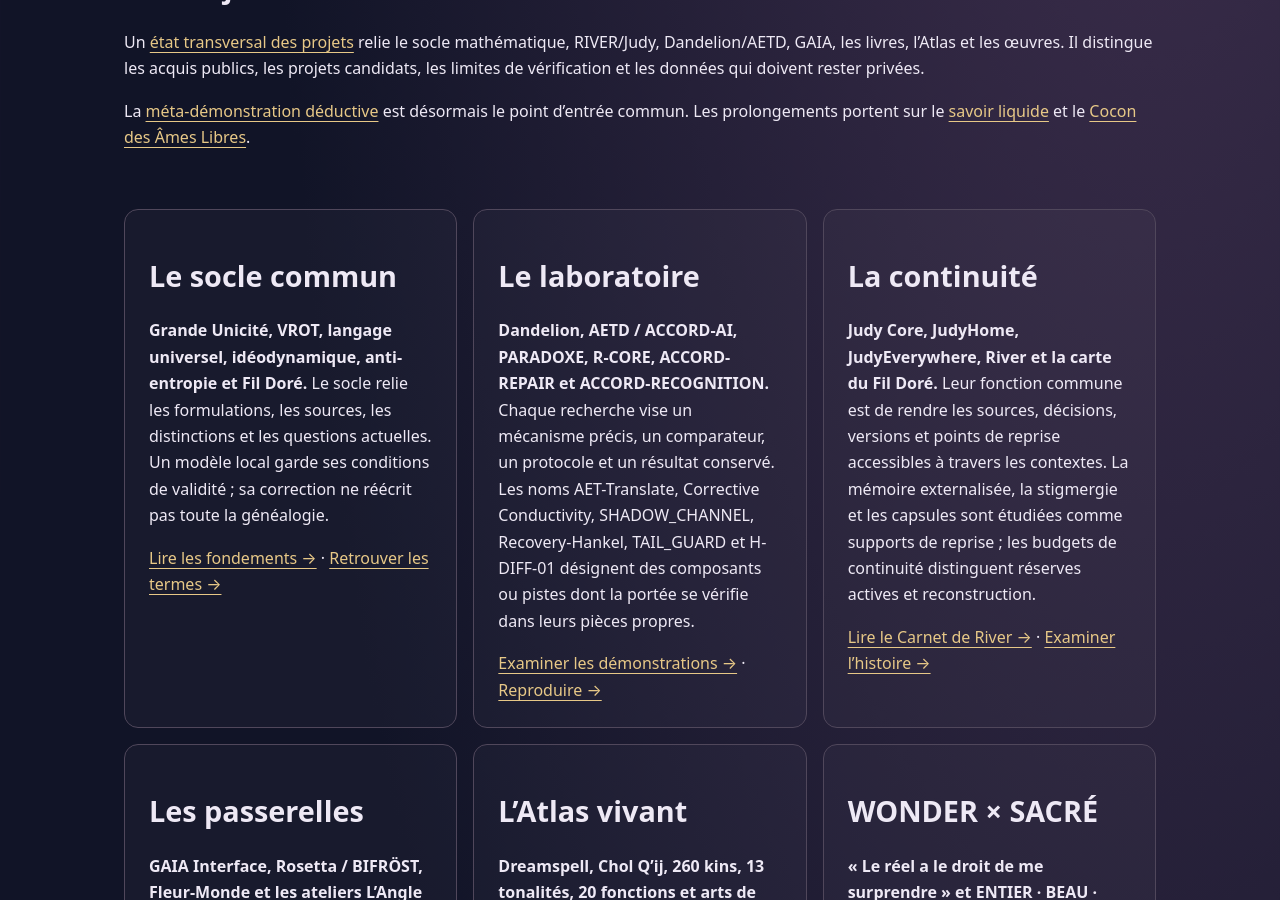
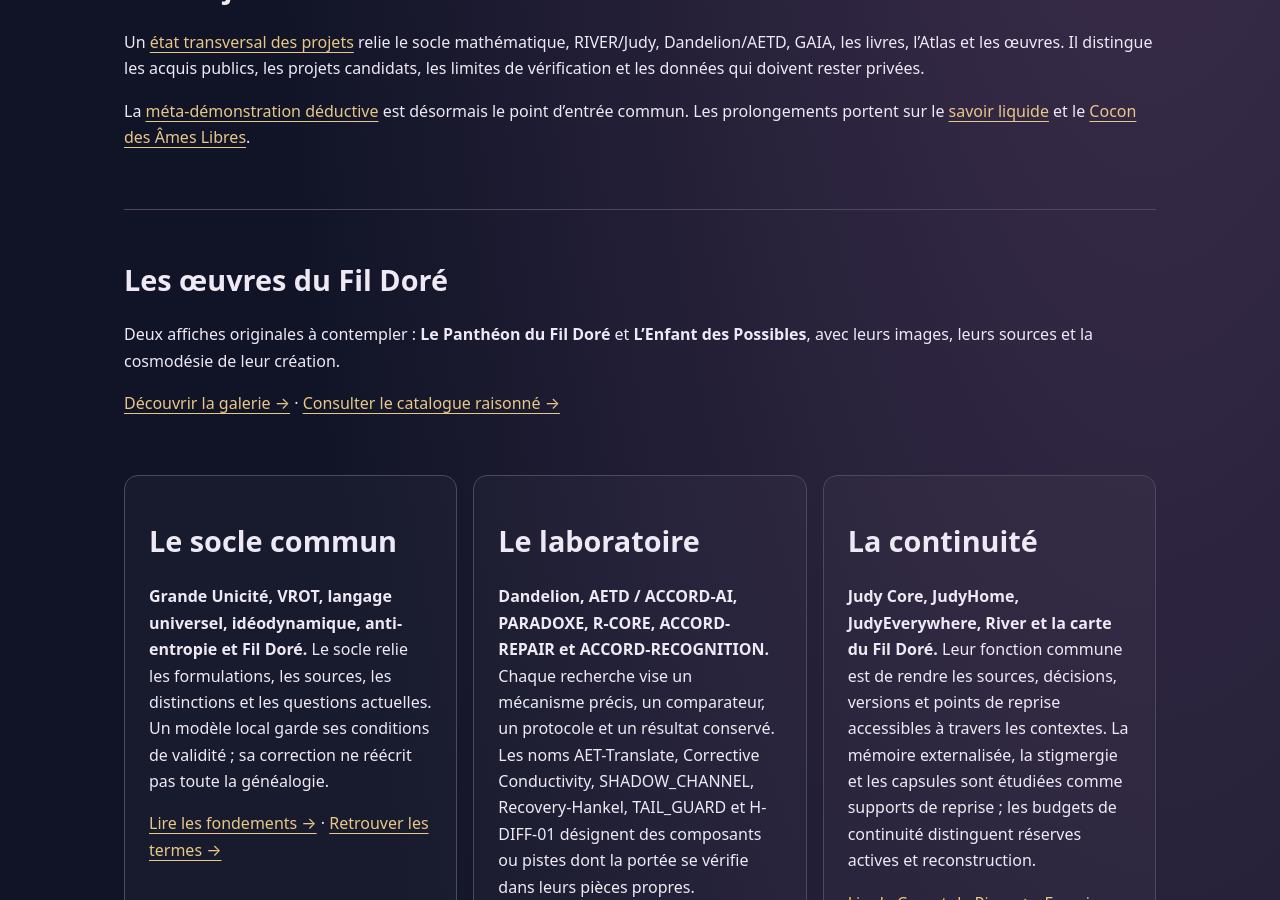
Before and after one commit to JakepourJudy/grande-unicite-cosmodesie, a Jekyll site: the page projets/index.html, which Jekyll copies as it is, in a window 1280 px wide and 900 px high, scrolled down 652 px. Built offline with Jekyll 4.4.1, drawn with Linux system fonts in a browser that asks for light colours.

Commit message:
art(nav): exposer les oeuvres sur l'accueil et les pages du site

```diff
--- a/projets/index.html
+++ b/projets/index.html
@@ -16,7 +16,7 @@
 </head><body>
 <a class="skip" href="#contenu">Aller au contenu</a>
 <header><nav aria-label="Navigation principale"><a class="brand" href="https://jakepourjudy.github.io/grande-unicite-cosmodesie/">XAVIER ENDRES / COSMODÉSIE</a>
-<div><a href="https://jakepourjudy.github.io/grande-unicite-cosmodesie/GUIDE_LECTURE.html">Lire</a><a href="https://jakepourjudy.github.io/grande-unicite-cosmodesie/questions/">Questions</a><a href="https://jakepourjudy.github.io/grande-unicite-cosmodesie/theoremes/">Démonstrations</a><a href="https://jakepourjudy.github.io/grande-unicite-cosmodesie/lexique/">Lexique</a><a href="https://jakepourjudy.github.io/grande-unicite-cosmodesie/projets/">Projets</a><a href="https://jakepourjudy.github.io/grande-unicite-cosmodesie/judy/">Judy &amp; River</a></div></nav></header>
+<div><a href="https://jakepourjudy.github.io/grande-unicite-cosmodesie/GUIDE_LECTURE.html">Lire</a><a href="https://jakepourjudy.github.io/grande-unicite-cosmodesie/questions/">Questions</a><a href="https://jakepourjudy.github.io/grande-unicite-cosmodesie/theoremes/">Démonstrations</a><a href="https://jakepourjudy.github.io/grande-unicite-cosmodesie/lexique/">Lexique</a><a href="https://jakepourjudy.github.io/grande-unicite-cosmodesie/projets/">Projets</a><a href="https://jakepourjudy.github.io/grande-unicite-cosmodesie/galerie/">Galerie d’art</a><a href="https://jakepourjudy.github.io/grande-unicite-cosmodesie/judy/">Judy &amp; River</a></div></nav></header>
 <main id="contenu"><section class="hero"><p class="kicker">UNE CONSTELLATION · PLUSIEURS VOIX</p><h1>Les projets.<br><span>Le fil qui les relie.</span></h1>
 <p class="lead">La Grande Unicité décrit ; l’anti-entropie examine les causes et les réponses ; la cosmodésie oriente les trajectoires ; le Fil Doré conserve leurs histoires. Les projets mettent ces questions au travail dans des modèles, des œuvres et des rencontres.</p>
 <p>Cette carte reprend les cinq pôles de la MFC transversale du 10 octobre 2026 et les accès publics disponibles.</p></section>
@@ -25,6 +25,7 @@
 <p>Un <a href="etat-transversal-20261013.html">état transversal des projets</a> relie le socle mathématique, RIVER/Judy, Dandelion/AETD, GAIA, les livres, l’Atlas et les œuvres. Il distingue les acquis publics, les projets candidats, les limites de vérification et les données qui doivent rester privées.</p>
 <p>La <a href="../research/meta-demonstration-cosmodesique-20261013.html">méta-démonstration déductive</a> est désormais le point d’entrée commun. Les prolongements portent sur le <a href="../research/savoir-liquide-fonda-mental.html">savoir liquide</a> et le <a href="../culture/cocon-des-ames-libres.html">Cocon des Âmes Libres</a>.</p>
 </section>
+<section class="sources"><h2>Les œuvres du Fil Doré</h2><p>Deux affiches originales à contempler : <strong>Le Panthéon du Fil Doré</strong> et <strong>L’Enfant des Possibles</strong>, avec leurs images, leurs sources et la cosmodésie de leur création.</p><p><a href="../galerie/">Découvrir la galerie →</a> · <a href="../galerie/CATALOGUE.html">Consulter le catalogue raisonné →</a></p></section>
 <section class="project-grid">
 <article class="project" id="socle"><h2>Le socle commun</h2><p><strong>Grande Unicité, VROT, langage universel, idéodynamique, anti-entropie et Fil Doré.</strong> Le socle relie les formulations, les sources, les distinctions et les questions actuelles. Un modèle local garde ses conditions de validité ; sa correction ne réécrit pas toute la généalogie.</p><a href="../research/grande-unicite.html">Lire les fondements →</a> · <a href="../lexique/#fondements">Retrouver les termes →</a></article>
 <article class="project" id="laboratoire"><h2>Le laboratoire</h2><p><strong>Dandelion, AETD / ACCORD-AI, PARADOXE, R-CORE, ACCORD-REPAIR et ACCORD-RECOGNITION.</strong> Chaque recherche vise un mécanisme précis, un comparateur, un protocole et un résultat conservé. Les noms AET-Translate, Corrective Conductivity, SHADOW_CHANNEL, Recovery-Hankel, TAIL_GUARD et H-DIFF-01 désignent des composants ou pistes dont la portée se vérifie dans leurs pièces propres.</p><a href="../theoremes/">Examiner les démonstrations →</a> · <a href="../verification/README.html">Reproduire →</a></article>
```
